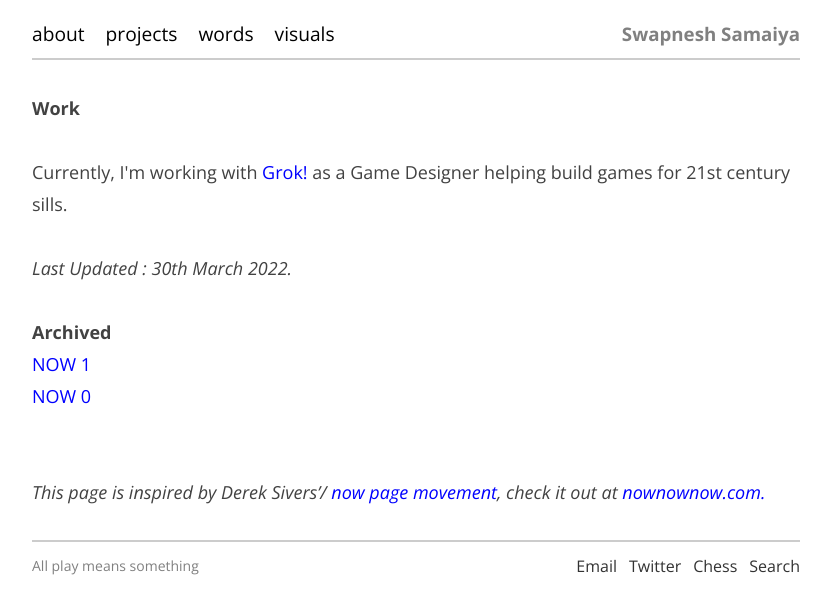
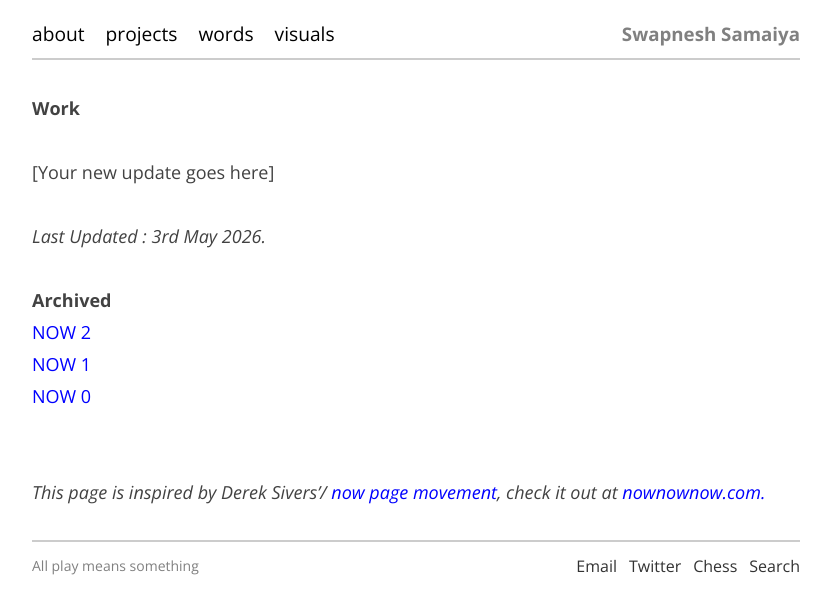
Before and after one commit to bunbutterjam/bunbutterjam.github.io, a Jekyll site: the page built from _pages/now.html, in a window 1280 px wide. Shown: the top 614 px of the page, without its empty margins (224-1055 px from the left). Built offline with Jekyll 4.4.1, drawn with Linux system fonts in a browser that asks for light colours.

Commit message:
Update Now pages and add new blog post. Archive current now as now-2 and prepare for new update.

```diff
--- a/_pages/now.html
+++ b/_pages/now.html
@@ -8,25 +8,28 @@ title: Now
 
   <b>Work</b><br><br>
 
-Currently, I'm working with <a href="https://www.clubgrok.com">Grok!</a> as a Game Designer helping build games for 21st century sills.
+  [Your new update goes here]
 
 
   <br><br>
-  <i>Last Updated : 30th March 2022.</i>
+  <i>Last Updated : 3rd May 2026.</i>
   <br><br>
 
   <b>Archived</b>
   <br>
 
 <div>
-    <a href="{{site.baseurl}}/now_1">NOW 1</a>
+  <a href="{{site.baseurl}}/now-2">NOW 2</a>
 </div>
 <div>
-    <a href="{{site.baseurl}}/now_0">NOW 0</a>
+  <a href="{{site.baseurl}}/now-1">NOW 1</a>
+</div>
+<div>
+  <a href="{{site.baseurl}}/now-0">NOW 0</a>
 </div>
 <br><br>
 
 
-  <i>This page is inspired by Derek Sivers’/ <a target="_blank" href="https://sive.rs/nowff">now page movement</a>, check it out at <a
-    target="_blank"  href="https://nownownow.com/"> nownownow.com.</a></i>
+<i>This page is inspired by Derek Sivers’/ <a target="_blank" href="https://sive.rs/nowff">now page movement</a>, check
+  it out at <a target="_blank" href="https://nownownow.com/"> nownownow.com.</a></i>
 </p>
--- a/_pages/now_0.html
+++ b/_pages/now_0.html
@@ -1,5 +1,5 @@
 ---
-layout: post
+layout: page
 title: Now
 ---
 
--- a/_pages/now_1.html
+++ b/_pages/now_1.html
@@ -1,5 +1,5 @@
 ---
-layout: post
+layout: page
 title: Now
 ---
 
```
Also changed, not shown: _pages/now-2.html (added, +32 -0 lines), _posts/2026-05-03-Testing-the-New-Workflow.html (added, +13 -0 lines). Lines whose indentation alone changed are shown as unchanged.
